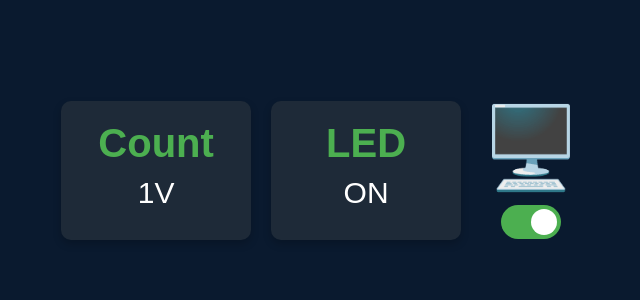
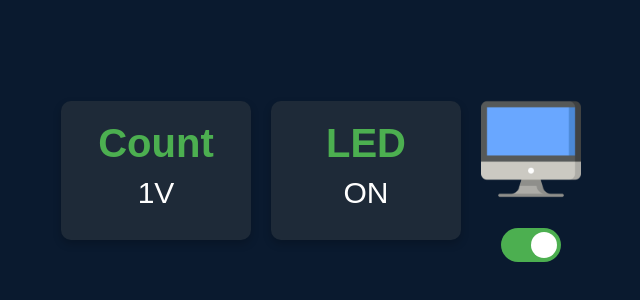
Before and after one commit to NhidheesKB/Web_LED, a website: page index.html in a window 1280 px wide. Shown: the part 238-538 px from the top of the page, without its empty margins (319-959 px from the left). Drawn offline with Linux system fonts and the light colour scheme.

Commit message:
Computer image

```diff
--- a/index.html
+++ b/index.html
@@ -18,7 +18,7 @@
             <p id="valueBox"></p>
         </div>
         <div class="icon-container">
-            <div class="icon">🖥️</div>
+            <div class="icon"><img src="desktop.png" class="desktopimg"></div>
             <label class="toggle-switch">
                 <input type="checkbox" id="toggleComputer" checked>
                 <span class="slider"></span>
--- a/styles.css
+++ b/styles.css
@@ -9,8 +9,6 @@ body {
     height: 100vh;
     flex-direction: column;
 }
-
-
 .container {
     display: flex;
     align-items: center;
@@ -47,6 +45,10 @@ body {
 
 .icon {
     font-size: 80px;
+}
+.desktopimg{
+    margin-top: 20%;
+    width: 100px;
 }
 
 .toggle-switch {
```
Also changed, not shown: desktop.png (added).
